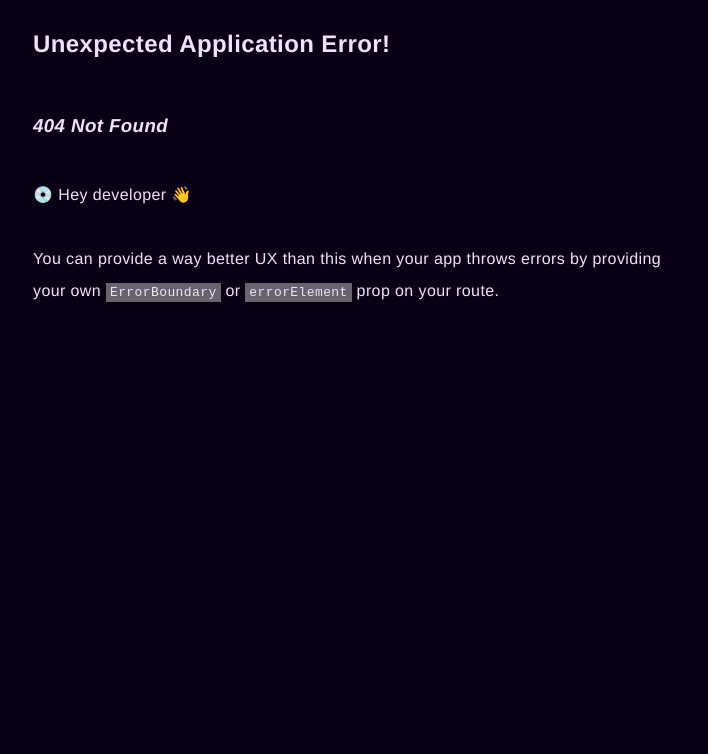
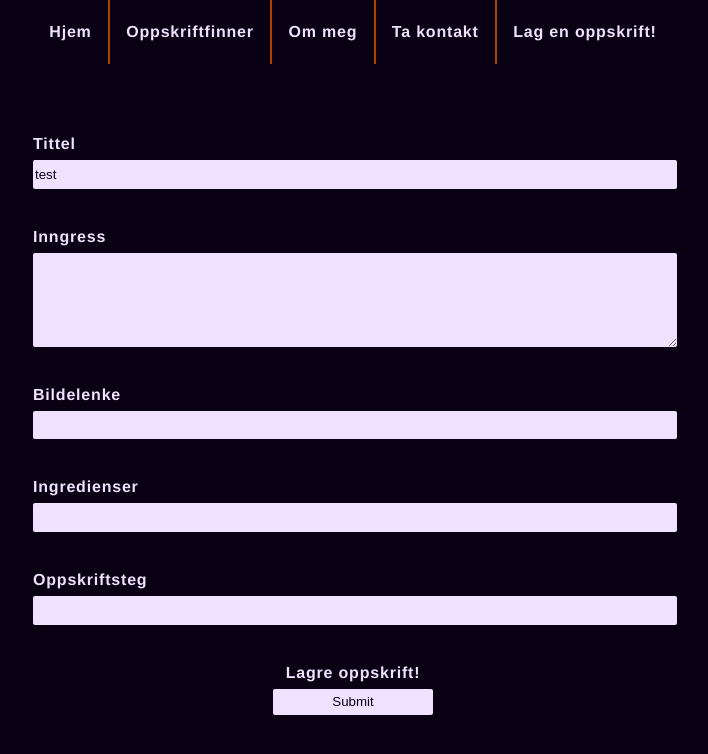
Before and after one commit to EskildVeren/CatFood, a React (Vite) app in the folder catfood/: page /writerecipe in a window 1280 px wide. Before the commit this address had no page. Shown: the top 754 px of the page, without its empty margins (287-995 px from the left). Built offline with nearby package versions, Linux system fonts and the light colour scheme.

Commit message:
feat: :sparkles: add page for submitting recipes

```diff
--- a/catfood/package.json
+++ b/catfood/package.json
@@ -12,6 +12,7 @@
   "dependencies": {
     "react": "^18.2.0",
     "react-dom": "^18.2.0",
+    "react-hook-form": "^7.49.2",
     "react-router-dom": "^6.20.1"
   },
   "devDependencies": {
--- a/catfood/src/components/Navbar.tsx
+++ b/catfood/src/components/Navbar.tsx
@@ -7,7 +7,8 @@ function Navbar() {
       <Link to='/'>Hjem</Link>
       <Link to='/'>Oppskriftfinner</Link>
       <Link to='/'>Om meg</Link>
-      <Link to='/'>Ta kontakt!</Link>
+      <Link to='/'>Ta kontakt</Link>
+      <Link to='/writerecipe'>Lag en oppskrift!</Link>
     </div>
   )
 }
--- a/catfood/src/components/recipeComponents/IngredientList.tsx
+++ b/catfood/src/components/recipeComponents/IngredientList.tsx
@@ -1,16 +1,16 @@
 import React from 'react'
+import { ingredient } from '../../types/ingredient'
 
-function IngredientList() {
+function IngredientList(props: {ingredients: ingredient[]}) {
   return (
-    <div className='ingredientContainer'>
      <ul>
+
         <li>200g mel</li>
         <li>400ml vann</li>
         <li>1pk gjær</li>
         <li>100g ost</li>
         <li>400g hakkede tomater</li>
      </ul>
-    </div>
   )
 }
 
--- a/catfood/src/components/recipeComponents/Recipe.tsx
+++ b/catfood/src/components/recipeComponents/Recipe.tsx
@@ -1,4 +1,49 @@
+import { ingredient } from "../../types/ingredient"
 import IngredientList from "./IngredientList"
+
+const ingredients: ingredient[] = [
+  {
+    id: 0,
+    mengde: 400,
+    enhet: "g",
+    produkt: "mel"},
+  {
+    id: 1,
+    mengde: 1,
+    enhet: "pakke",
+    produkt: "tørrgjær"},
+  {
+    id: 2,
+    mengde: 100,
+    enhet: "g",
+    produkt: "mozzarella"},
+  {
+    id: 3,
+    mengde: 200,
+    enhet: "ml",
+    produkt: "lunkent vann"},
+  {
+    id: 4,
+    mengde: 1,
+    enhet: "teskje",
+    produkt: "salt"},
+  {
+    id:5,
+    mengde: 1,
+    enhet: "teskje",
+    produkt: "hvitløkspulver"},
+  {
+    id: 6,
+    mengde: 1,
+    enhet: "hel",
+    produkt: "chili"},
+  {
+    id: 7,
+    mengde: 8,
+    enhet: "",
+    produkt: "pepperoni"},
+]
+
 
 function Recipe() {
   return (
@@ -15,11 +60,9 @@ function Recipe() {
       <div className='infoContainer recipeSection'>
         <ul>
           <h2>Ingredienser</h2>
-          <li>400g mel</li>
-          <li>200ml vann</li>
-          <li>1pk gjær</li>
-          <li>100g ost</li>
-          <li>400g hakkede tomater</li>
+          {ingredients.map( (ingredient)=>(
+            <li>{ingredient.mengde + " "+ ingredient.produkt}</li>
+          ))}
         </ul>
         <img src='https://www.killingthyme.net/wp-content/uploads/2022/08/cast-iron-pizza-01.jpg' alt='oida, bildet er borte!'></img>
       </div>
--- /dev/null
+++ b/catfood/src/components/writeRecipe/RecipeForm.tsx
@@ -0,0 +1,63 @@
+import { useForm, SubmitHandler } from "react-hook-form"
+
+type Inputs = {
+  tittel: string
+  inngress: string
+  imageURL: string
+  ingredienser: string[]
+  oppskriftSteg: string[]
+}
+
+function RecipeForm() {
+  const {
+    register,
+    handleSubmit,
+    watch,
+    formState: { errors },
+  } = useForm<Inputs>()
+  const onSubmit: SubmitHandler<Inputs> = (data) => console.log(data)
+
+  console.log(watch("tittel")) // watch input value by passing the name of it
+
+  return (
+    /* "handleSubmit" will validate your inputs before invoking "onSubmit" */
+    <form onSubmit={handleSubmit(onSubmit)} className="form">
+      {/* register your input into the hook by invoking the "register" function */}
+      <label>
+        Tittel
+        <input defaultValue="test" {...register("tittel")} className="titleInput"/>
+      </label>
+
+      <label>
+        Inngress
+        <textarea rows={6} {...register("inngress")}></textarea>
+      </label>
+
+      <label>
+        Bildelenke
+        {/* include validation with required or other standard HTML validation rules */}
+        <input {...register("imageURL", { required: true })} />
+        {/* errors will return when field validation fails  */}
+        {errors.imageURL && <span className="errorMessage">This field is required</span>}
+      </label>
+
+      <label>
+        Ingredienser
+        <input {...register("ingredienser", { required: true })} />
+      </label>
+
+      <label>
+        Oppskriftsteg
+        <input {...register("oppskriftSteg", { required: true })} />
+      </label>
+
+      <label className="submitButton">
+        Lagre oppskrift!
+        <input type="submit"/>
+      </label>
+
+    </form>
+  )
+}
+
+export default RecipeForm
--- a/catfood/src/main.tsx
+++ b/catfood/src/main.tsx
@@ -2,9 +2,9 @@ import React from 'react'
 import ReactDOM from 'react-dom/client'
 import RecipePage from './pages/RecipePage.tsx'
 import './index.scss'
-import Recipe from './components/recipeComponents/Recipe.tsx';
 import SearchPage from './pages/SearchPage.tsx';
 import { RouterProvider, createBrowserRouter } from 'react-router-dom';
+import WriteRecipePage from './pages/WriteRecipePage.tsx';
 
 const router = createBrowserRouter([
   {
@@ -15,6 +15,10 @@ const router = createBrowserRouter([
     path: "/recipe",
     element: <RecipePage />,
   },
+  {
+    path: "/writerecipe",
+    element: <WriteRecipePage />,
+  },
 ]);
 
 ReactDOM.createRoot(document.getElementById('root')!).render(
--- a/catfood/src/pages/SearchPage.scss
+++ b/catfood/src/pages/SearchPage.scss
@@ -9,7 +9,6 @@ $darkBackGround: #f4ebff;
 $darkPrimary: #3e0288;
 $darkSecondary: #fc924f;
 $darkAccent: #d1dc04;
-
 
 .searchBar {
     font-size: 1.5em;
--- /dev/null
+++ b/catfood/src/pages/WriteRecipePage.tsx
@@ -0,0 +1,15 @@
+import Navbar from '../components/Navbar'
+import RecipeForm from '../components/writeRecipe/RecipeForm'
+import "./writeRecipePage.scss"
+
+function WriteRecipePage() {
+  return (
+    <>
+      <Navbar/>
+      <RecipeForm/>
+    </>
+
+  )
+}
+
+export default WriteRecipePage
--- /dev/null
+++ b/catfood/src/pages/writeRecipePage.scss
@@ -0,0 +1,47 @@
+$text: #f0e2fe;
+$backGround: #090013;
+$primary: #b377fd;
+$secondary: #ad4303;
+$accent: #f1fb25;
+
+$darkText: #0f011e;
+$darkBackGround: #f4ebff;
+$darkPrimary: #3e0288;
+$darkSecondary: #fc924f;
+$darkAccent: #d1dc04;
+
+.form {
+    width: 100%;
+    display: flex;
+    flex-direction: column;
+    gap: 2em;
+    text-decoration: none;
+    font-weight: bold;
+    letter-spacing: .05em;
+    padding-top: 4em;
+}
+
+label {
+    display: flex;
+    flex-direction: column;
+    width: 100%;
+}
+input, textarea {
+    background-color: $text;
+    color: $backGround;
+    border: none;
+    border-radius: 2px;
+    width: 100%;
+}
+input {
+    height: 2em;
+
+}
+.errorMessage {
+    color: tomato;
+}
+.submitButton {
+    width: 10em;
+    text-align: center;
+    align-self: center;
+}
--- a/catfood/src/types/recipe.ts
+++ b/catfood/src/types/recipe.ts
@@ -1,4 +1,6 @@
-type recipe = {
+import { ingredient } from "./ingredient";
+
+export type recipe = {
     id: number;
     navn: string;
     tittel: string;
```
Also changed, not shown: catfood/src/types/ingredient.ts (+4 -3 lines), 1 other file (tests, documents, lock files or other folders).
